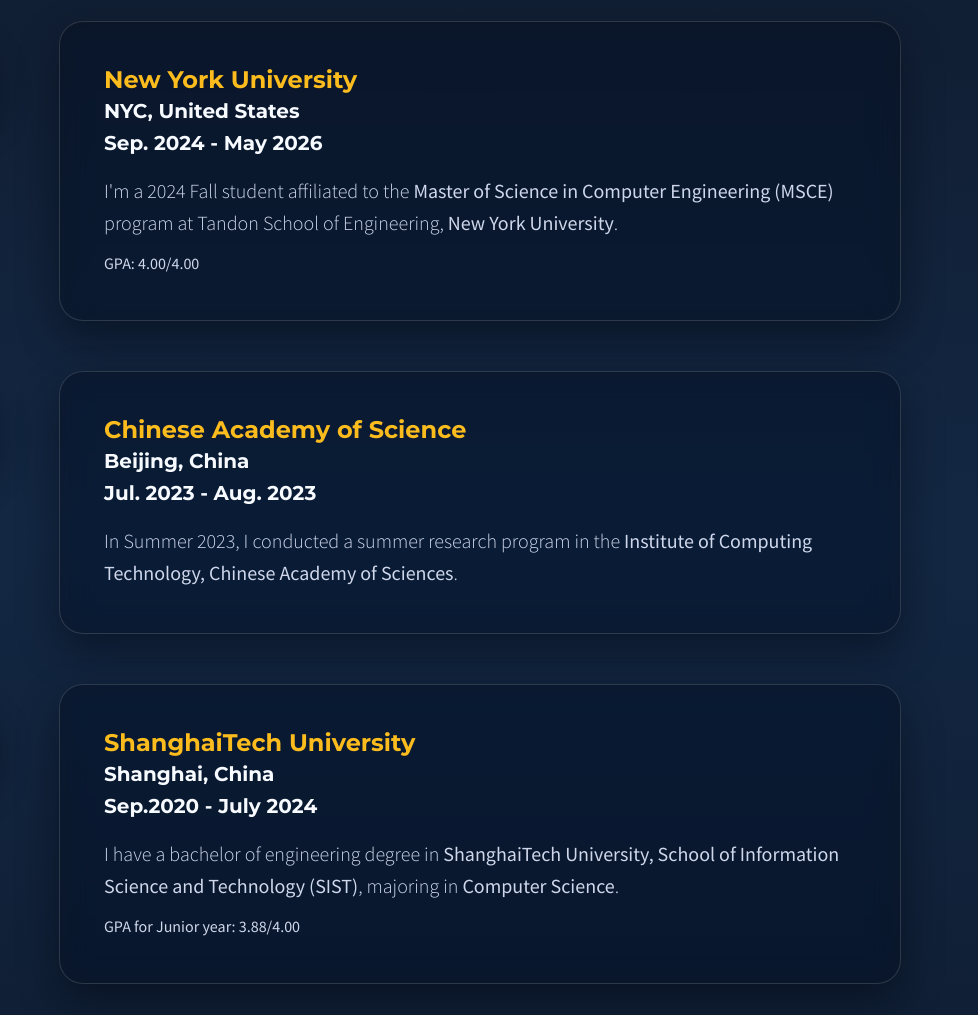
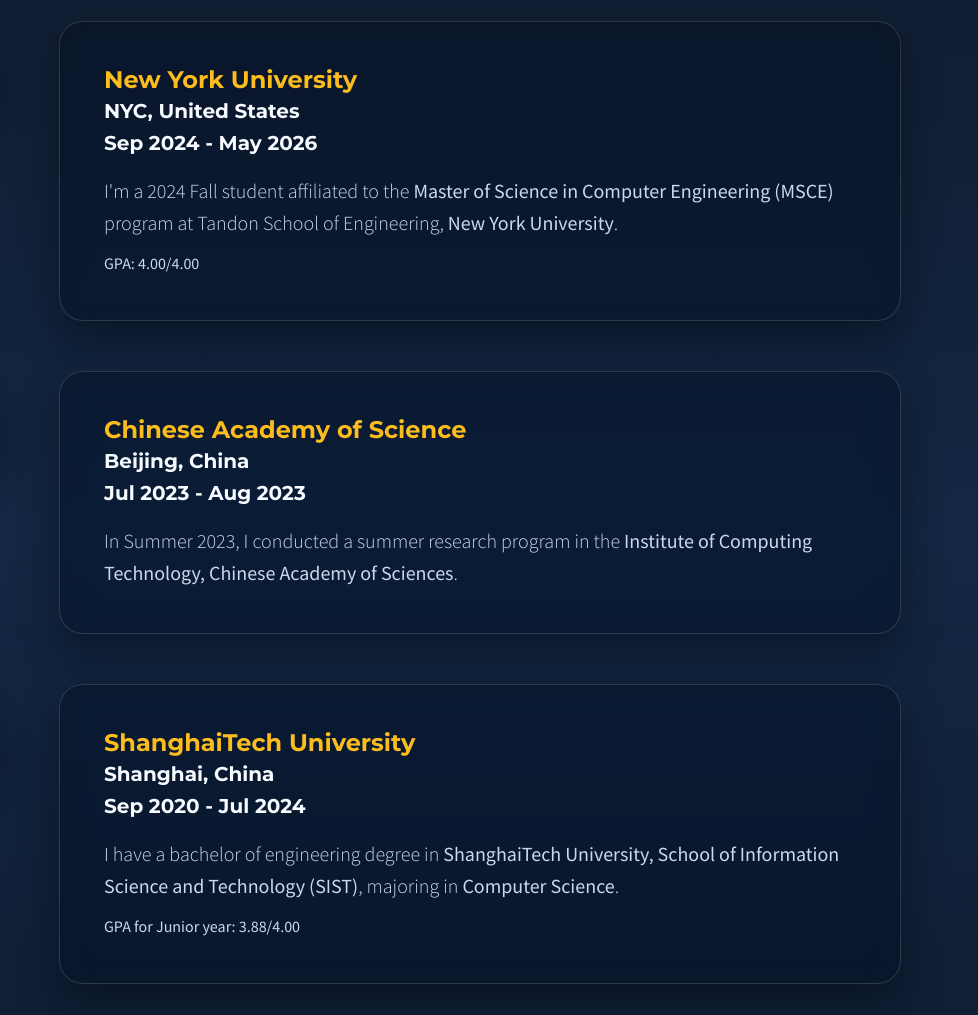
Before and after one commit to wyh2ah/Portfolio, a plain HTML site: page index.html in a window 1280 px wide. Shown: the part 2120-3135 px from the top of the page, 302-1280 px from the left. Drawn offline with Linux system fonts and the light colour scheme; a script that the page names is missing; a web font is replaced by a local one.

Commit message:
minor bug fix

```diff
--- a/index.html
+++ b/index.html
@@ -283,7 +283,7 @@
                     <a href="http://www.nyu.edu" target="blank">New York University</a>
                   </h4>
                   <h5>NYC, United States</h5>
-                  <h5>Sep. 2024 - May 2026</h5>
+                  <h5>Sep 2024 - May 2026</h5>
 
                 </div>
                 <div class="timeline-body">
@@ -306,7 +306,7 @@
                     <a href="www.ict.ac.cn" target="blank">Chinese Academy of Science</a>
                   </h4>
                   <h5>Beijing, China</h5>
-                  <h5>Jul. 2023 - Aug. 2023</h5>
+                  <h5>Jul 2023 - Aug 2023</h5>
 
                 </div>
                 <div class="timeline-body">
@@ -327,7 +327,7 @@
                     <a href="https://www.shanghaitech.edu.cn" target="blank">ShanghaiTech University</a>
                   </h4>
                   <h5>Shanghai, China</h5>
-                  <h5>Sep.2020 - July 2024</h5>
+                  <h5>Sep 2020 - Jul 2024</h5>
                 </div>
                 <div class="timeline-body">
                   <p class="lead">
```
